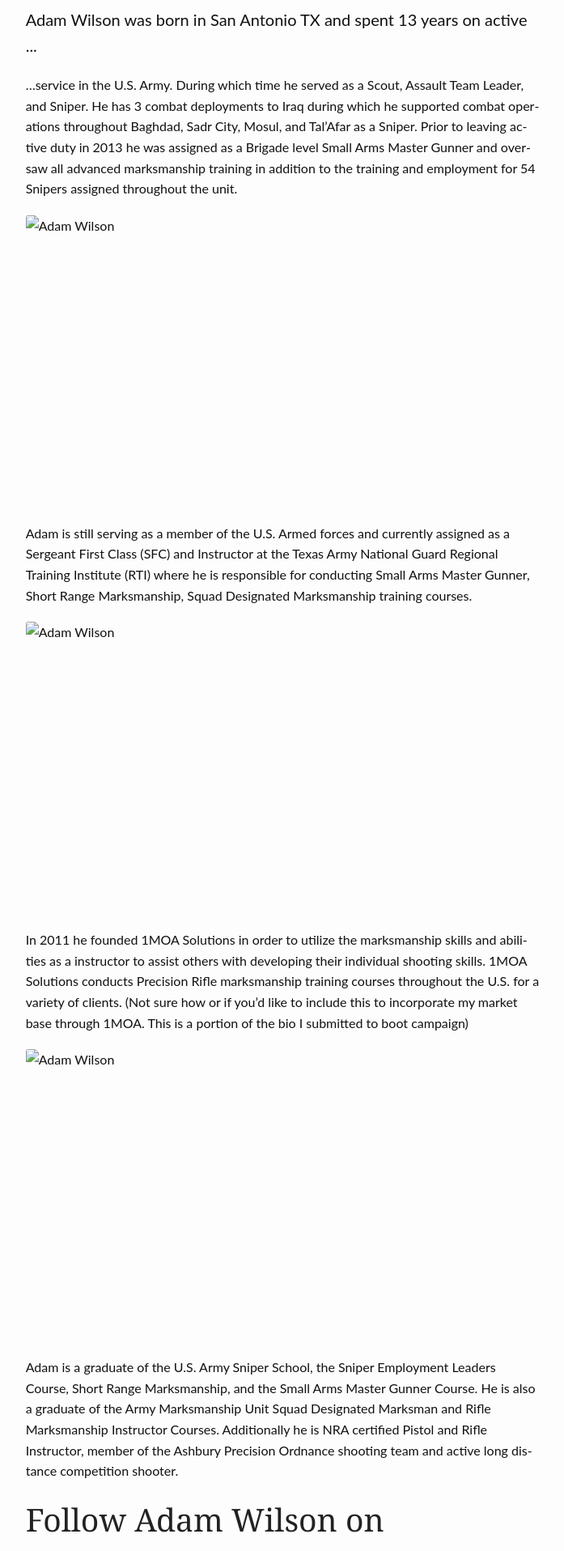
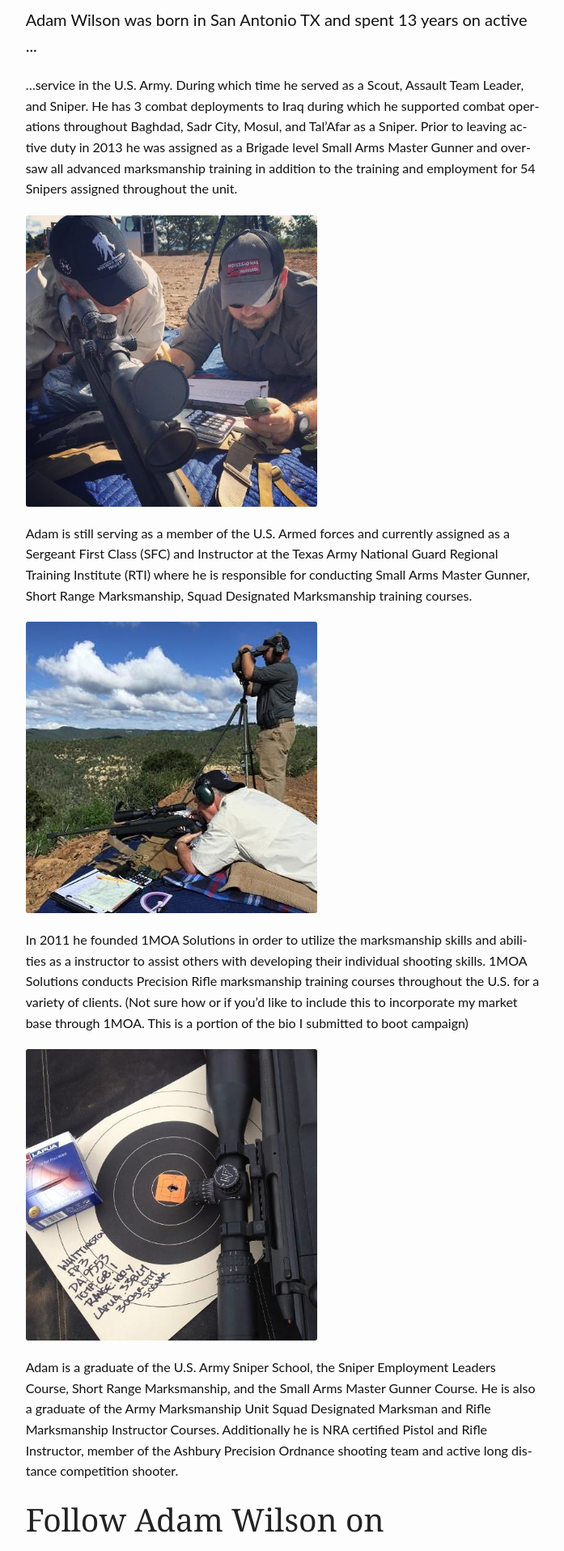
Before and after one commit to JonWeilerPMI/pmisite, a Jekyll site: the page built from pages/adam_wilson.md, in a window 1280 px wide. Shown: the part 470-2386 px from the top of the page at 81% size, without its empty margins (290-987 px from the left). Built offline with Jekyll 4.4.1, drawn with Linux system fonts in a browser that asks for light colours.

Commit message:
update adam wilson

```diff
--- a/pages/adam_wilson.md
+++ b/pages/adam_wilson.md
@@ -10,16 +10,16 @@ header:
 ---
 ...service in the U.S. Army. During which time he served as a Scout, Assault Team Leader, and Sniper. He has 3 combat deployments to Iraq during which he supported combat operations throughout Baghdad, Sadr City, Mosul, and Tal'Afar as a Sniper. Prior to leaving active duty in 2013 he was assigned as a Brigade level Small Arms Master Gunner and oversaw all advanced marksmanship training in addition to the training and employment for 54 Snipers assigned throughout the unit.
 
-<img src="professionalmarksmen.com/images/adam2.jpg" alt="Adam Wilson" style="width:360px;height:360px;">
+<img src="http://professionalmarksmen.com/images/adam2.jpg" alt="Adam Wilson" style="width:360px;height:360px;">
 
 
 Adam is still serving as a member of the U.S. Armed forces and currently assigned as a Sergeant First Class (SFC) and Instructor at the Texas Army National Guard Regional Training Institute (RTI) where he is responsible for conducting Small Arms Master Gunner, Short Range Marksmanship, Squad Designated Marksmanship training courses.
 
-<img src="professionalmarksmen.com/images/adam1.jpg" alt="Adam Wilson" style="width:360px;height:360px;">
+<img src="http://professionalmarksmen.com/images/adam1.jpg" alt="Adam Wilson" style="width:360px;height:360px;">
 
 In 2011 he founded 1MOA Solutions in order to utilize the marksmanship skills and abilities as a instructor to assist others with developing their individual shooting skills. 1MOA Solutions conducts Precision Rifle marksmanship training courses throughout the U.S. for a variety of clients. (Not sure how or if you'd like to include this to incorporate my market base through 1MOA. This is a portion of the bio I submitted to boot campaign)
 
-<img src="professionalmarksmen.com/images/adam3.jpg" alt="Adam Wilson" style="width:360px;height:360px;">
+<img src="http://professionalmarksmen.com/images/adam3.jpg" alt="Adam Wilson" style="width:360px;height:360px;">
 
 
 Adam is a graduate of the U.S. Army Sniper School, the Sniper Employment Leaders Course, Short Range Marksmanship, and the Small Arms Master Gunner Course. He is also a graduate of the Army Marksmanship Unit Squad Designated Marksman and Rifle Marksmanship Instructor Courses. Additionally he is NRA certified Pistol and Rifle Instructor, member of the Ashbury Precision Ordnance shooting team and active long distance competition shooter.
```
